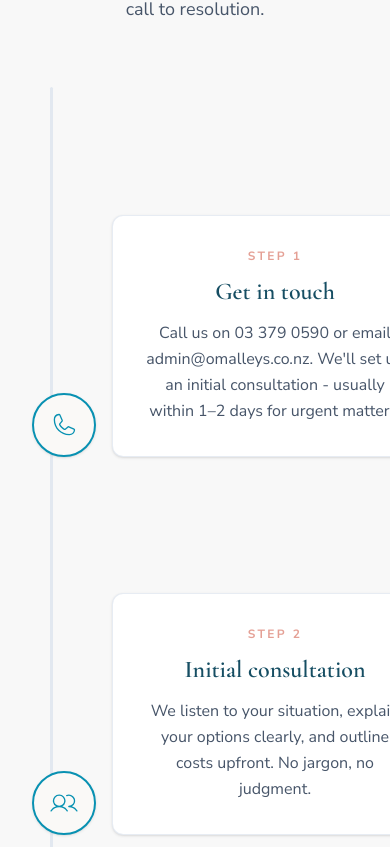
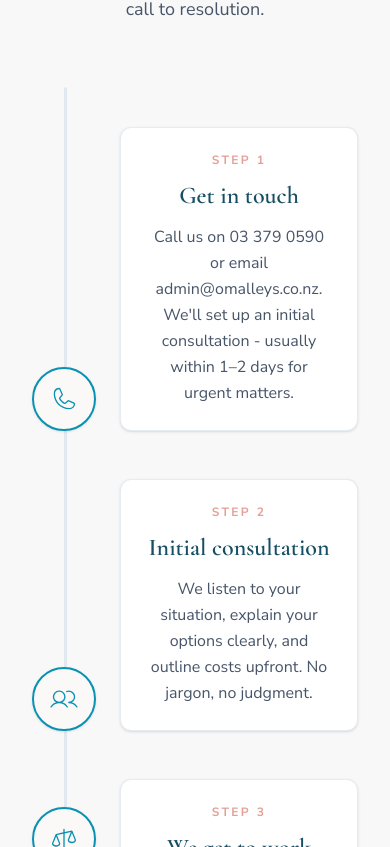
Before and after one commit to keir17/omalleys-lawyers-site, a Next.js app: page / in a window 390 px wide. Shown: the part 6877-7724 px from the top of the page. Built offline with nearby package versions, Linux system fonts and the light colour scheme.

Commit message:
fix(ProcessTimeline): Fix mobile responsive layout cutoff

```diff
--- a/src/components/home/ProcessTimeline.tsx
+++ b/src/components/home/ProcessTimeline.tsx
@@ -45,7 +45,7 @@ export function ProcessTimeline() {
   return (
     <div ref={containerRef} className="relative max-w-4xl mx-auto py-10 mt-16 px-4 md:px-0">
       {/* Background Line */}
-      <div className="absolute left-[34px] md:left-1/2 top-0 bottom-0 w-[3px] bg-border md:-translate-x-1/2 rounded-full overflow-hidden">
+      <div className="absolute left-[48px] md:left-1/2 top-0 bottom-0 w-[3px] bg-border md:-translate-x-1/2 rounded-full overflow-hidden">
         {/* Draw Line */}
         <motion.div
           className="absolute left-0 right-0 top-0 bg-teal-brand w-full origin-top"
@@ -72,7 +72,7 @@ function ProcessStep({ step, index }: { step: any; index: number }) {
   return (
     <div
       ref={ref}
-      className={`flex flex-col md:flex-row items-start md:items-center gap-6 md:gap-12 relative ${
+      className={`flex flex-row items-start md:items-center gap-6 md:gap-12 relative ${
         isEven ? "md:flex-row" : "md:flex-row-reverse"
       }`}
     >
@@ -95,7 +95,7 @@ function ProcessStep({ step, index }: { step: any; index: number }) {
         initial={{ opacity: 0, y: 30 }}
         animate={isInView ? { opacity: 1, y: 0 } : { opacity: 0, y: 30 }}
         transition={{ delay: 0.3, duration: 0.5, ease: "easeOut" }}
-        className="md:w-1/2 bg-white rounded-xl p-8 shadow-sm border border-border/80 flex-1 w-full ml-20 md:ml-0"
+        className="md:w-1/2 bg-white rounded-xl p-6 md:p-8 shadow-sm border border-border/80 flex-1 mt-0 md:mt-0"
       >
         <div className="text-blush font-bold text-xs mb-3 opacity-90 uppercase tracking-[0.2em]">Step {index + 1}</div>
         <h3 className="text-2xl font-heading text-navy font-semibold mb-3">{step.title}</h3>
```
